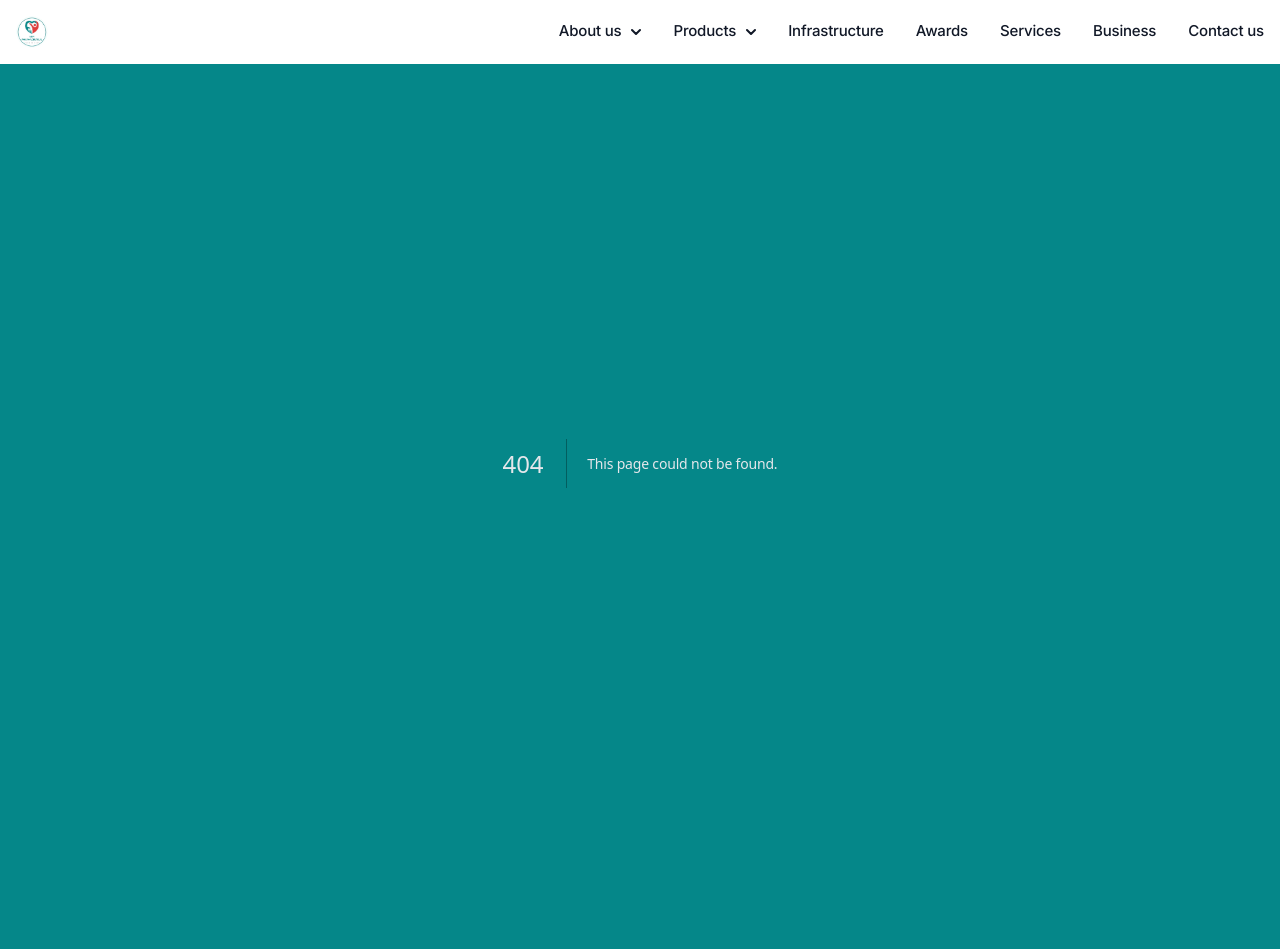
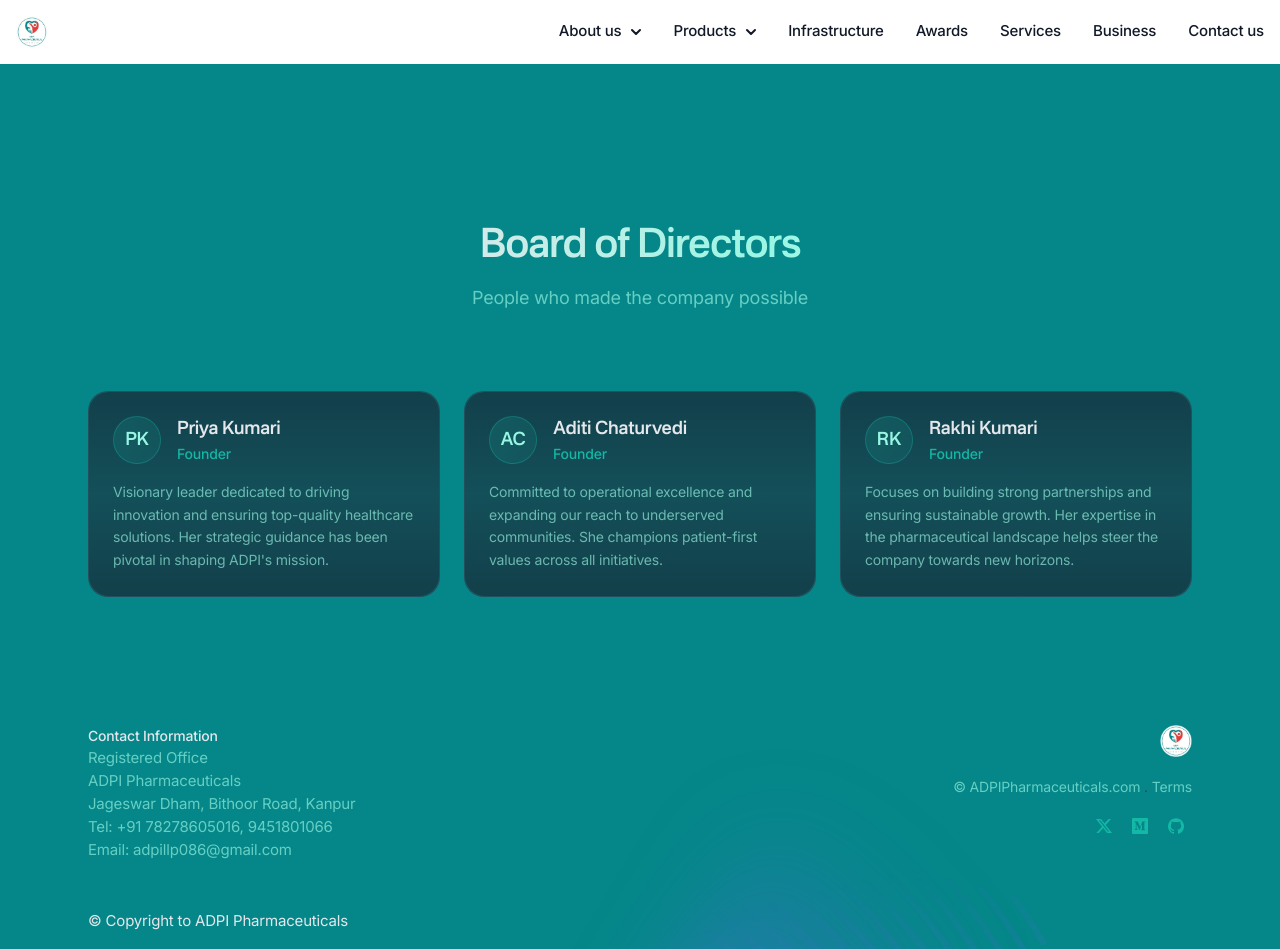
Before and after one commit to nani67/ADPI-Pharmaceuticals, a Next.js app: page /board-of-directors in a window 1280 px wide. Before the commit this address had no page. Before the commit the page ends 864 px from the top, so only its background shows below. Built offline with nearby package versions, Linux system fonts and the light colour scheme.

Commit message:
add Board of Directors page

```diff
--- /dev/null
+++ b/app/(default)/board-of-directors/page.tsx
@@ -0,0 +1,67 @@
+import DirectorCard from "@/components/director-card";
+
+export const metadata = {
+  title: "Board of Directors - ADPI Pharmaceuticals",
+  description: "Meet the people who made the company possible.",
+};
+
+interface Director {
+  name: string;
+  role: string;
+  bio: string;
+}
+
+const directors: Director[] = [
+  {
+    name: "Priya Kumari",
+    role: "Founder",
+    bio: "Visionary leader dedicated to driving innovation and ensuring top-quality healthcare solutions. Her strategic guidance has been pivotal in shaping ADPI's mission.",
+  },
+  {
+    name: "Aditi Chaturvedi",
+    role: "Founder",
+    bio: "Committed to operational excellence and expanding our reach to underserved communities. She champions patient-first values across all initiatives.",
+  },
+  {
+    name: "Rakhi Kumari",
+    role: "Founder",
+    bio: "Focuses on building strong partnerships and ensuring sustainable growth. Her expertise in the pharmaceutical landscape helps steer the company towards new horizons.",
+  },
+];
+
+export default function BoardOfDirectors() {
+  return (
+    <section className="relative">
+      <div className="mx-auto max-w-6xl px-4 sm:px-6">
+        <div className="pt-32 pb-12 md:pt-40 md:pb-20">
+          {/* Section header */}
+          <div className="mx-auto max-w-3xl pb-12 text-center md:pb-20">
+            <h2 className="animate-[gradient_6s_linear_infinite] bg-[linear-gradient(to_right,theme(colors.gray.200),theme(colors.teal.200),theme(colors.gray.50),theme(colors.teal.300),theme(colors.gray.200))] bg-[length:200%_auto] bg-clip-text pb-4 font-nacelle text-3xl font-semibold text-transparent md:text-4xl">
+              Board of Directors
+            </h2>
+            <p
+              className="text-lg text-teal-200/65"
+              data-aos="fade-up"
+              data-aos-delay="200"
+            >
+              People who made the company possible
+            </p>
+          </div>
+
+          {/* Directors Grid */}
+          <div className="mx-auto grid max-w-sm items-start gap-6 sm:max-w-none sm:grid-cols-2 lg:grid-cols-3">
+            {directors.map((director, index) => (
+              <DirectorCard
+                key={index}
+                name={director.name}
+                role={director.role}
+                bio={director.bio}
+                delay={200 + index * 100}
+              />
+            ))}
+          </div>
+        </div>
+      </div>
+    </section>
+  );
+}
--- /dev/null
+++ b/components/director-card.tsx
@@ -0,0 +1,44 @@
+import React from 'react';
+
+interface DirectorCardProps {
+  name: string;
+  role: string;
+  bio: string;
+  delay?: number;
+}
+
+export default function DirectorCard({ name, role, bio, delay = 0 }: DirectorCardProps) {
+  // Generate initials from name
+  const initials = name
+    .split(' ')
+    .map((n) => n[0])
+    .join('')
+    .toUpperCase().slice(0, 2);
+
+  return (
+    <div
+      className="relative flex flex-col h-full p-6 bg-gray-800/40 rounded-[1.25rem] border border-gray-700/50 hover:border-teal-500/30 transition-colors duration-300"
+      data-aos="fade-up"
+      data-aos-delay={delay}
+    >
+        {/* Decorative background effect similar to features/testimonials */}
+        <div className="absolute inset-0 -z-10 rounded-[1.25rem] bg-gradient-to-b from-gray-900 via-gray-800/60 to-gray-900 opacity-50" aria-hidden="true" />
+
+        <div className="flex items-center gap-4 mb-4">
+            <div className="flex items-center justify-center w-12 h-12 rounded-full bg-gradient-to-br from-teal-500/20 to-teal-500/10 border border-teal-500/30 text-teal-200 font-bold text-lg font-nacelle">
+                {initials}
+            </div>
+            <div>
+                <h3 className="font-nacelle text-lg font-semibold text-gray-200">{name}</h3>
+                <p className="text-sm text-teal-500 font-medium">{role}</p>
+            </div>
+        </div>
+
+        <div className="relative">
+            <p className="text-teal-200/65 text-sm leading-relaxed">
+                {bio}
+            </p>
+        </div>
+    </div>
+  );
+}
```
